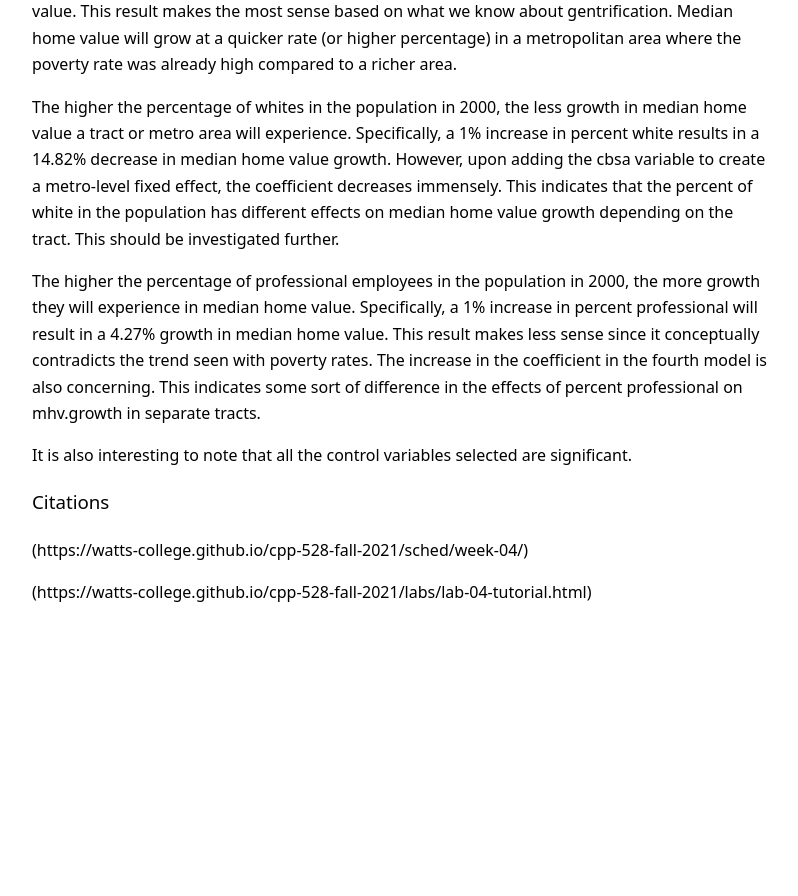
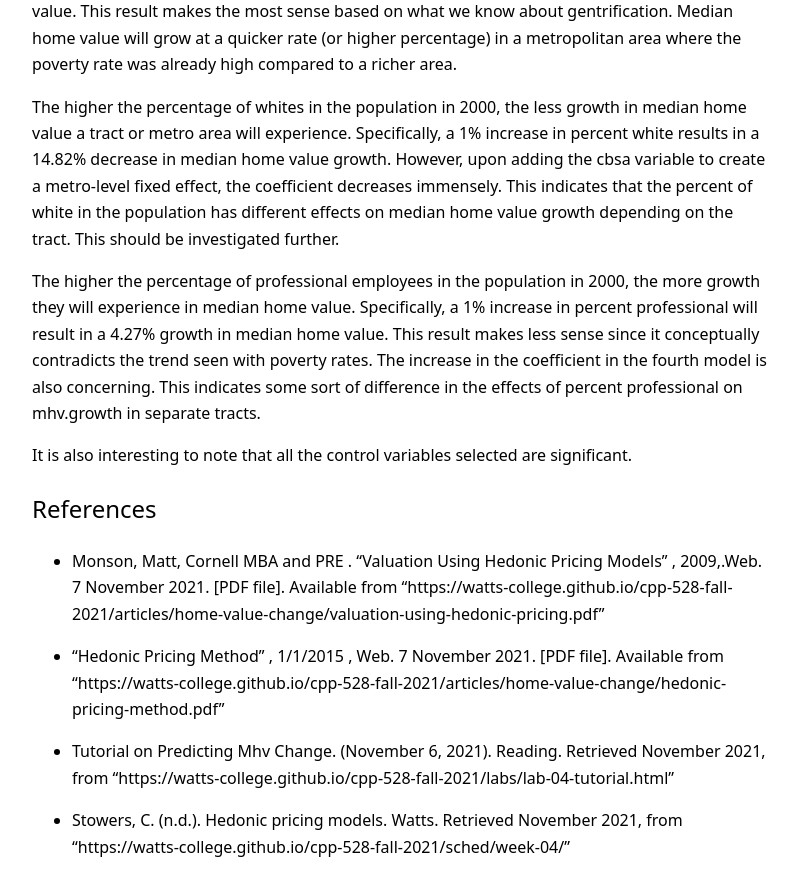
Before and after one commit to jmacost5/cpp-528-fall-2021-group-01, a Jekyll site: the page built from _posts/2021-11-13-ch03-predicting_change.md, in a window 1280 px wide and 900 px high, scrolled down 14951 px. Shown: the top 896 px of the window, without its empty margins (240-1038 px from the left). Built offline with Jekyll 4.4.1, drawn with Linux system fonts in a browser that asks for light colours; nearby versions of some CDN libraries; our own code applies the rules of GitHub Pages for plain Markdown files; before the commit the page ends 15597 px from its top, so only the background shows below that.

Commit message:
Update 2021-11-13-ch03-predicting_change.md

```diff
--- a/_posts/2021-11-13-ch03-predicting_change.md
+++ b/_posts/2021-11-13-ch03-predicting_change.md
@@ -2575,8 +2575,12 @@ It is also interesting to note that all the control variables selected
 are significant.
 
 
-### Citations
-
-(https://watts-college.github.io/cpp-528-fall-2021/sched/week-04/)
-
-(https://watts-college.github.io/cpp-528-fall-2021/labs/lab-04-tutorial.html)
+## References
+
+- Monson, Matt, Cornell MBA and PRE . "Valuation Using Hedonic Pricing Models" , 2009,.Web. 7 November 2021. [PDF file]. Available from "https://watts-college.github.io/cpp-528-fall-2021/articles/home-value-change/valuation-using-hedonic-pricing.pdf"
+
+- "Hedonic Pricing Method" , 1/1/2015  , Web. 7 November 2021. [PDF file]. Available from "https://watts-college.github.io/cpp-528-fall-2021/articles/home-value-change/hedonic-pricing-method.pdf"
+
+- Tutorial on Predicting Mhv Change. (November 6, 2021). Reading. Retrieved November 2021, from "https://watts-college.github.io/cpp-528-fall-2021/labs/lab-04-tutorial.html"
+
+- Stowers, C. (n.d.). Hedonic pricing models. Watts. Retrieved November 2021, from "https://watts-college.github.io/cpp-528-fall-2021/sched/week-04/"
```
